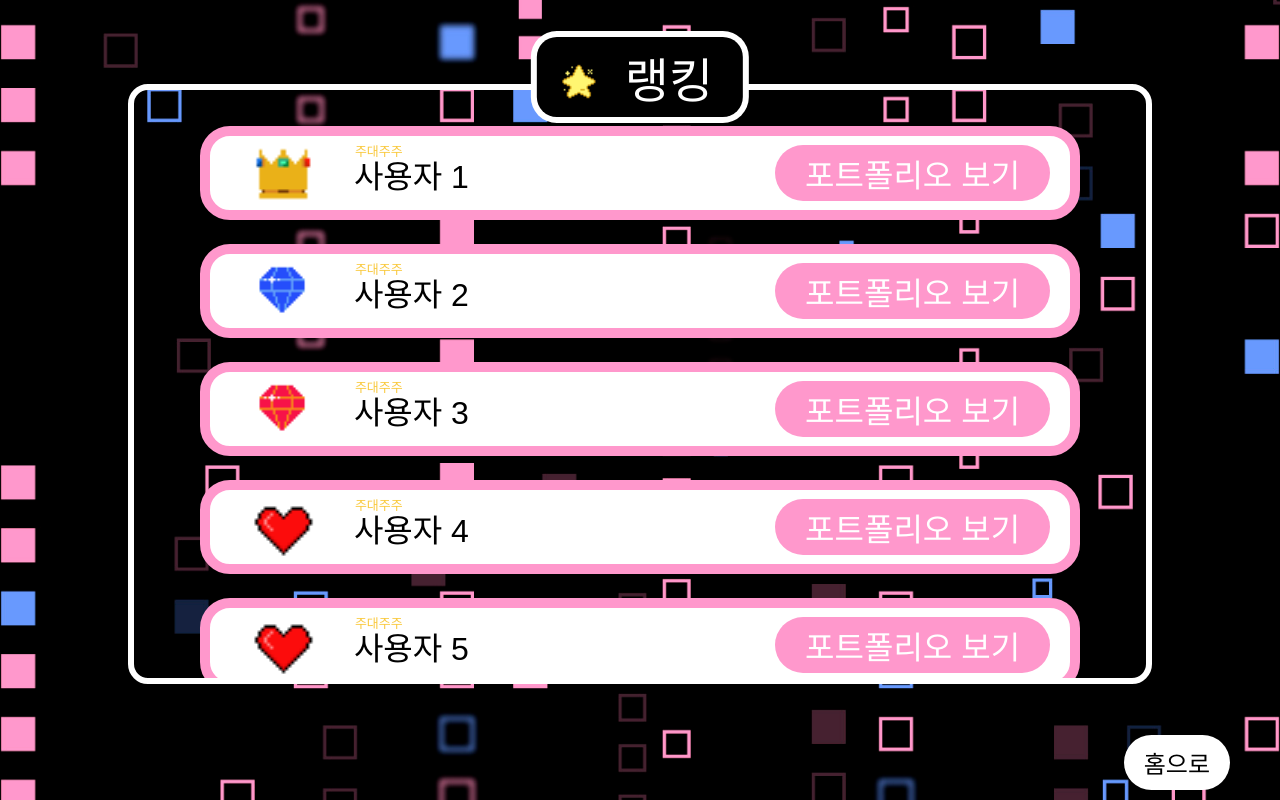
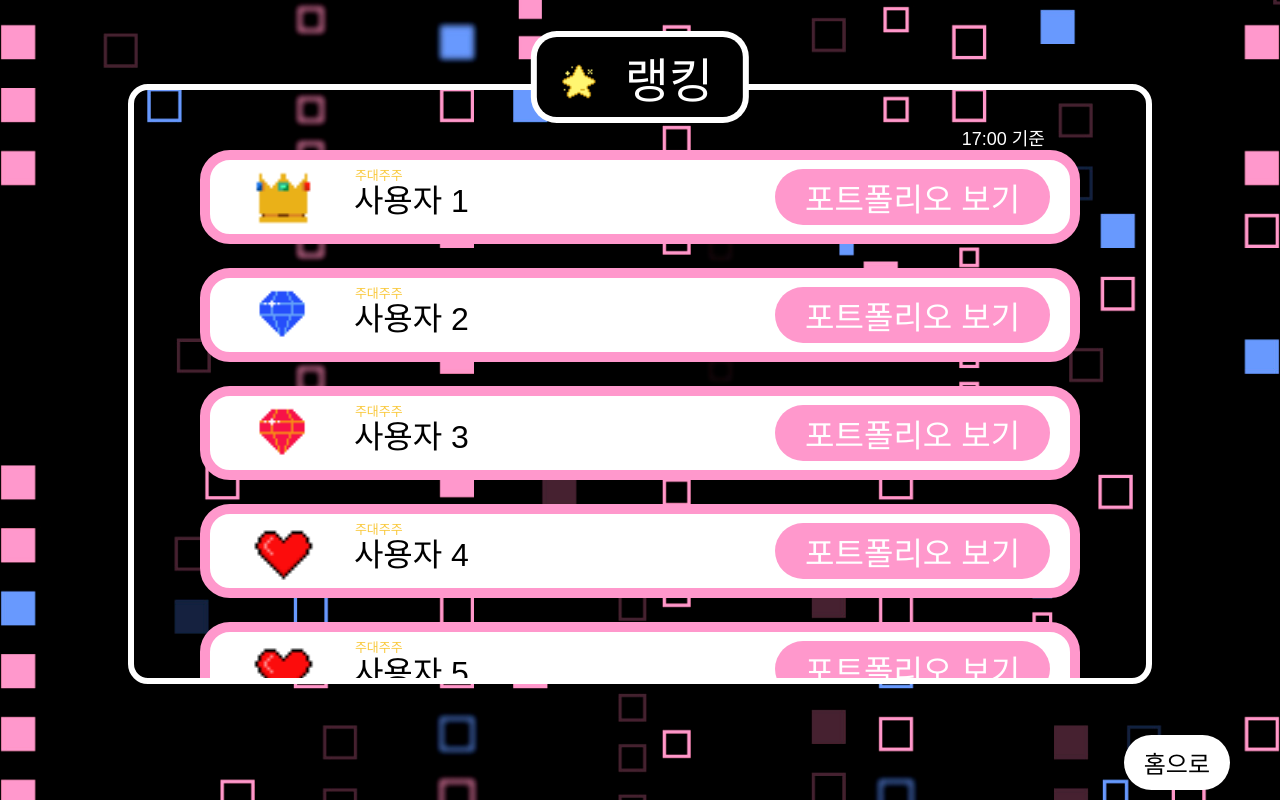
Before and after one commit to PDA-Jumo/frontend, a React (Create React App) app: page /rank in a window 1280 px wide. Built offline with nearby package versions, Linux system fonts and the light colour scheme; a web font is replaced by a local one.

Commit message:
Chore: 내일 TODO 정리 및 사소한 오류들 수정

```diff
--- a/src/pages/rank/layout.jsx
+++ b/src/pages/rank/layout.jsx
@@ -1,4 +1,6 @@
 //TODO 실제 랭킹값을 받아오도록 해야함
+
+//TODO 페이지 넘어올때 갱신..?
 
 import React, { useState, useEffect } from "react";
 import { useNavigate } from "react-router-dom";
@@ -34,6 +36,7 @@ export default function RankLayout() {
     loadMoreUsers();
   };
 
+  // TODO 여기가 사용자 정보 받아오는 API가 들어갈 예정 (아마 Axios를 활용하게 되지 않을까?)
   const loadMoreUsers = () => {
     setIsLoading(true);
     setTimeout(() => {
@@ -66,18 +69,13 @@ export default function RankLayout() {
   };
 
   const RankingButton = ({ rank, index }) => {
-    const getRankImage = (index) => {
-      switch (index) {
-        case 0:
-          return rankCrown;
-        case 1:
-          return rankBluedia;
-        case 2:
-          return rankReddia;
-        default:
-          return rankHeart;
-      }
+    const rankImages = {
+      0: rankCrown,
+      1: rankBluedia,
+      2: rankReddia,
     };
+
+    const getRankImage = (index) => rankImages[index] || rankHeart;
 
     const rankImage = getRankImage(index);
 
@@ -85,7 +83,8 @@ export default function RankLayout() {
       <div className="ranking-button">
         <div className="ranking-icon-container">
           <img src={rankImage} alt="Rank Icon" className="ranking-icon" />
-          <div className="rank-title">주대주주</div>
+          <div className="rank-title">주대주주</div>{" "}
+          {/* TODO 유저 티어도 동적으로 받아오기 */}
           {rank}
         </div>
         <button
@@ -104,7 +103,7 @@ export default function RankLayout() {
         <div className="ranking-icon-container">
           <img src={rankHeart} alt="Rank Icon" className="ranking-icon" />
           <div className="rank-title">주대주주</div>
-          나의 랭킹
+          나의 랭킹 {/* TODO 내 정보도 전부 동적으로 받아오기 */}
         </div>
       </div>
     );
@@ -117,7 +116,8 @@ export default function RankLayout() {
         <RankingHeader />
       </div>
       <div className="content-position">
-        <div className="non-scrollable-header"></div>
+        <div className="non-scrollable-header">17:00 기준</div>{" "}
+        {/* TODO 서버시간기준 */}
         <div className="scrollable-content">
           <RankingList users={users} />
           <MyRankingButton />
--- a/src/pages/rank/portfolio.css
+++ b/src/pages/rank/portfolio.css
@@ -36,7 +36,7 @@
 }
 
 .tab-button:hover {
-  background-color: #3b5a7e;
+  background-color: #6899fe;
 }
 
 .text-white {
--- a/src/pages/rank/rank.css
+++ b/src/pages/rank/rank.css
@@ -36,7 +36,14 @@ body {
 }
 
 .non-scrollable-header {
-  height: 36px;
+  height: 60px;
+  color: white;
+  text-align: right;
+  padding-right: 10%;
+  display: flex;
+  align-items: flex-end;
+  justify-content: flex-end;
+  font-size: 18px;
 }
 
 .scrollable-content {
@@ -137,11 +144,11 @@ body {
   transition: background-color 0.3s;
 }
 .ranking-button:hover {
-  border: 10px solid #00bfff; /* 하늘색으로 변경 */
+  border: 10px solid #6899fe; /* 하늘색으로 변경 */
 }
 
 .ranking-button:hover .portfolio-button {
-  background-color: #00bfff; /* 하늘색으로 변경 */
+  background-color: #6899fe; /* 하늘색으로 변경 */
 }
 .rank-title {
   font-style: normal;
--- a/src/pages/rank/rankPortfolio.jsx
+++ b/src/pages/rank/rankPortfolio.jsx
@@ -30,7 +30,7 @@ export default function PortfolioList() {
             </div>
           </div>
         </div>
-
+        {/* TODO 전체적으로 사용자의 정보 및 보유자산을 userId를 통해 받아올 수 있어야 한다*/}
         <div className="tabs-container">
           <button className="tab-button">국내주식</button>
           <button className="tab-button">해외주식</button>
```
